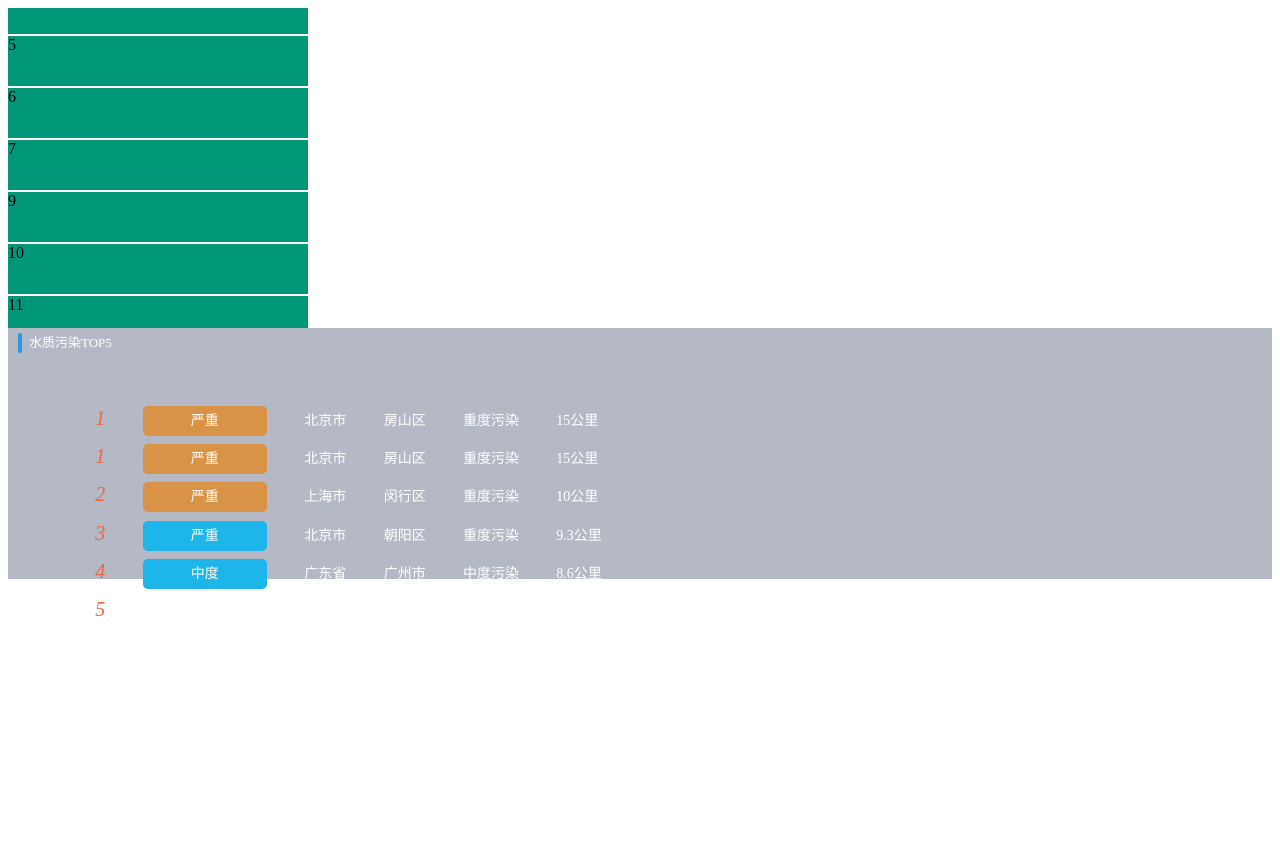
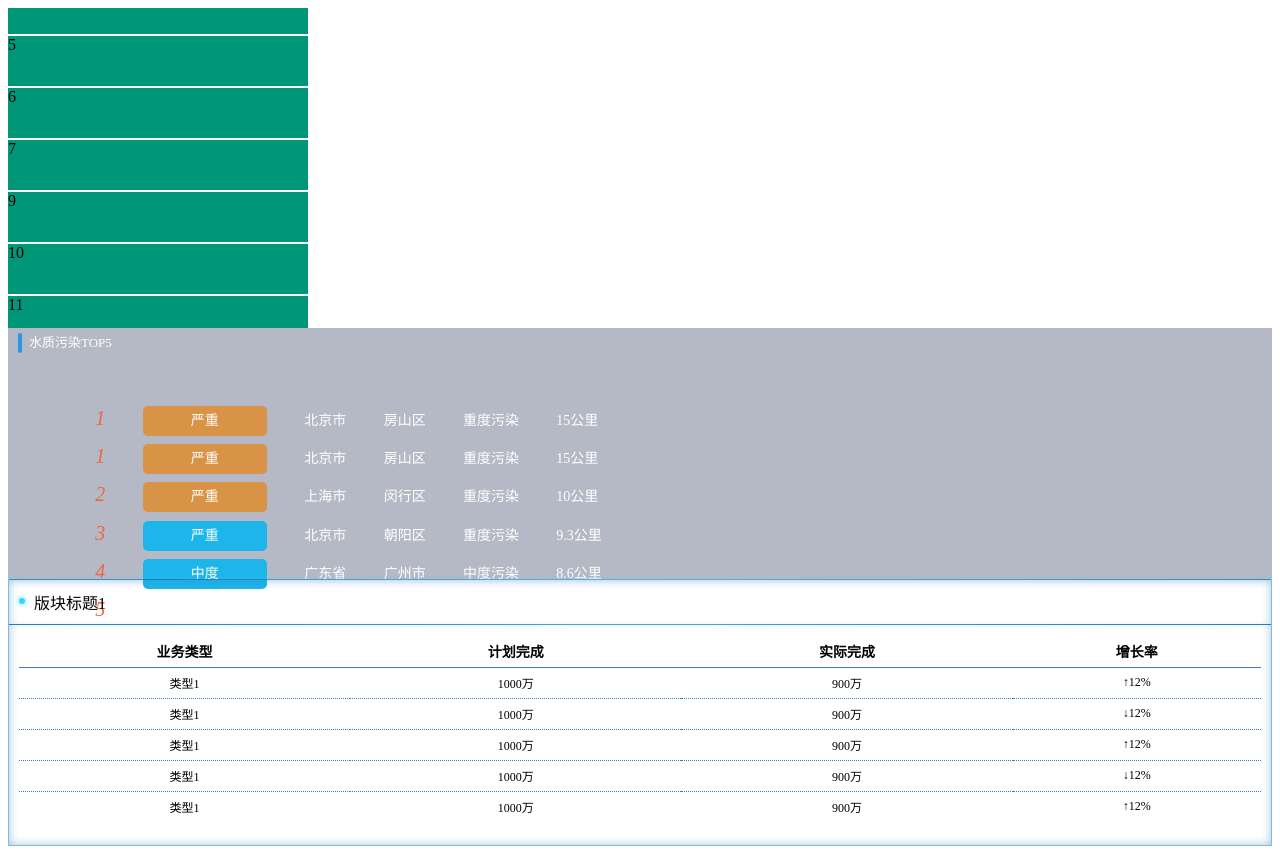
Before and after one commit to SavanCode/react-data-display, a React (Create React App) app: page / in a window 1280 px wide. Shown: the top 858 px of the page. Before the commit the page ends 800 px from the top, so only its background shows below. Built offline with nearby package versions, Linux system fonts and the light colour scheme.

Commit message:
companyList - table

```diff
--- /dev/null
+++ b/components/CompanyList/index.css
@@ -0,0 +1,88 @@
+.box {
+  border: 1px solid rgba(7, 118, 181, 0.5);
+  box-shadow: inset 0 0 10px rgba(7, 118, 181, 0.4);
+  margin-bottom: 12px;
+  position: relative;
+}
+.tit {
+  padding: 10px 10px 10px 25px;
+  border-bottom: 1px solid rgba(7, 118, 181, 0.7);
+  font-size: 16px;
+  font-weight: 500;
+  position: relative;
+}
+.tit:before,
+.tit01:before {
+  position: absolute;
+  content: '';
+  width: 6px;
+  height: 6px;
+  background: rgba(22, 214, 255, 0.9);
+  box-shadow: 0 0 5px rgba(22, 214, 255, 0.9);
+  border-radius: 10px;
+  left: 10px;
+  top: 18px;
+}
+
+.tit:after,
+.box:before {
+  width: 100%;
+  height: 1px;
+  content: '';
+  position: absolute;
+  left: 0;
+  bottom: -1px;
+  background: linear-gradient(to right, #076ead, #4ba6e0, #076ead);
+  box-shadow: 0 0 5px rgba(131, 189, 227, 1);
+  opacity: 0.6;
+}
+.box:before {
+  top: -1px;
+}
+
+.boxnav {
+  padding: 10px;
+}
+.nav2 {
+}
+.nav2 > li:first-child {
+  border: none;
+}
+.nav2 > li {
+  float: left;
+  border-left: 1px solid rgba(7, 118, 181, 0.2);
+  height: 240px;
+  padding: 0 10px 10px 10px;
+}
+.tit01 {
+  font-size: 16px;
+  font-weight: 500;
+  position: relative;
+  padding-left: 15px;
+}
+.tit01:before {
+  left: 3px;
+  top: 8px;
+}
+
+.ftechart {
+  height: 200px;
+}
+
+.table1 th {
+  border-bottom: 1px solid #407abd;
+  font-size: 14px;
+  text-align: center;
+  padding: 6px 0;
+  /* color: rgba(255, 255, 255, 0.8); */
+}
+.table1 td {
+  border-bottom: 1px dotted#407abd;
+  font-size: 12px;
+  padding: 6px 0;
+  text-align: center;
+  /* color: rgba(255, 255, 255, 0.6); */
+}
+.table1 tr:last-child td {
+  border: none;
+}
--- /dev/null
+++ b/components/CompanyList/index.js
@@ -0,0 +1,103 @@
+import React, { useEffect, useState } from 'react';
+import './index.css';
+
+const CompanyList = () => {
+  useEffect(() => {
+    getData();
+  }, []);
+
+  const getData = () => {
+    // realTimeDataAPI.get().then(
+    //   (result) => {
+    //     setEmployeeRealTimeData(result.data.employeeRealTimeData)
+    //   },
+    //   (error) => console.log("error")
+    // )
+  };
+
+  return (
+    <div className=" CompanyList box">
+      <div className="tit">版块标题1</div>
+      <div className="boxnav" style={{ height: '200px' }}>
+        <table
+          className="table1"
+          width="100%"
+          border="0"
+          cellspacing="0"
+          cellpadding="0"
+        >
+          <tbody>
+            <tr>
+              <th>业务类型</th>
+              <th>计划完成</th>
+              <th>实际完成</th>
+              <th>增长率</th>
+            </tr>
+            <tr>
+              <td>类型1</td>
+              <td>
+                <span className="text-w">1000万</span>
+              </td>
+              <td>
+                <span className="text-b">900万</span>
+              </td>
+              <td>
+                <div className="text-d">↑12%</div>
+              </td>
+            </tr>
+            <tr>
+              <td>类型1</td>
+              <td>
+                <span className="text-w">1000万</span>
+              </td>
+              <td>
+                <span className="text-b">900万</span>
+              </td>
+              <td>
+                <div className="text-s">↓12%</div>
+              </td>
+            </tr>
+            <tr>
+              <td>类型1</td>
+              <td>
+                <span className="text-w">1000万</span>
+              </td>
+              <td>
+                <span className="text-b">900万</span>
+              </td>
+              <td>
+                <div className="text-d">↑12%</div>
+              </td>
+            </tr>
+            <tr>
+              <td>类型1</td>
+              <td>
+                <span className="text-w">1000万</span>
+              </td>
+              <td>
+                <span className="text-b">900万</span>
+              </td>
+              <td>
+                <div className="text-s">↓12%</div>
+              </td>
+            </tr>
+            <tr>
+              <td>类型1</td>
+              <td>
+                <span className="text-w">1000万</span>
+              </td>
+              <td>
+                <span className="text-b">900万</span>
+              </td>
+              <td>
+                <div className="text-d">↑12%</div>
+              </td>
+            </tr>
+          </tbody>
+        </table>
+      </div>
+    </div>
+  );
+};
+
+export default CompanyList;
--- a/src/App.js
+++ b/src/App.js
@@ -2,11 +2,14 @@ import React from 'react';
 import './style.css';
 import News from './news_autoRun';
 import Top5List from '../components/Top5List';
+import CompanyList from '../components/CompanyList';
+
 export default function App() {
   return (
     <div>
       <News />
       <Top5List />
+      <CompanyList />
     </div>
   );
 }
```
